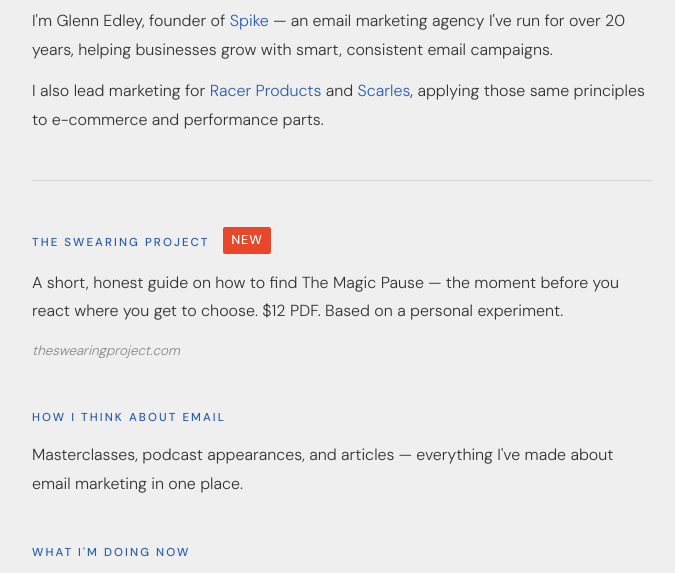
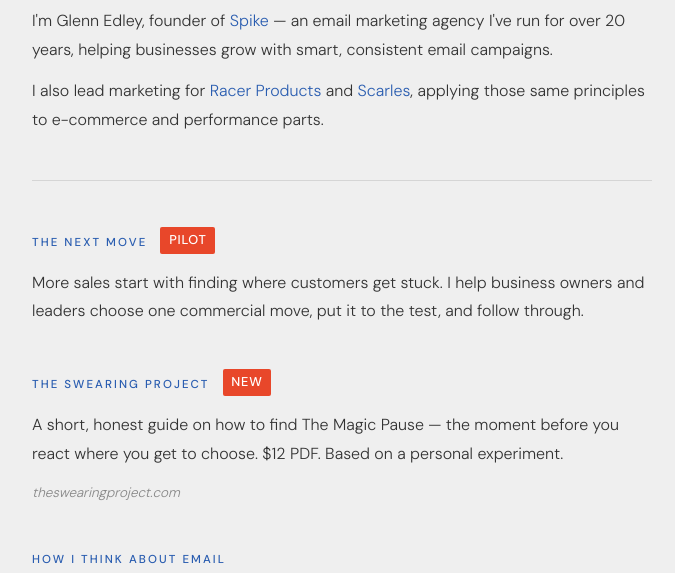
Before and after one commit to spikedev137/glennedley-site, an Astro site: page / in a window 1280 px wide. Shown: the part 158-731 px from the top of the page, without its empty margins (298-973 px from the left). Built offline with nearby package versions, Linux system fonts and the light colour scheme; Astro itself is replaced by a stand-in of ours.

Commit message:
Integrate The Next Move with current site

```diff
--- a/src/pages/index.astro
+++ b/src/pages/index.astro
@@ -7,6 +7,8 @@
   <p>I'm Glenn Edley, founder of <a href="https://spike.co.nz" target="_blank" rel="noopener">Spike</a> — an email marketing agency I've run for over 20 years, helping businesses grow with smart, consistent email campaigns.</p>
   <p>I also lead marketing for <a href="https://racerproducts.co.nz" target="_blank" rel="noopener">Racer Products</a> and <a href="https://scarles.co.nz" target="_blank" rel="noopener">Scarles</a>, applying those same principles to e-commerce and performance parts.</p>
   <div class="section">
+    <h2><a href="/the-next-move/">The Next Move</a> <span class="highlight">Pilot</span></h2>
+    <p>More sales start with finding where customers get stuck. I help business owners and leaders choose one commercial move, put it to the test, and follow through.</p>
     <h2><a href="https://theswearingproject.com" target="_blank" rel="noopener">The Swearing Project</a> <span class="highlight">New</span></h2>
     <p>A short, honest guide on how to find The Magic Pause — the moment before you react where you get to choose. $12 PDF. Based on a personal experiment.</p>
     <p class="aside">theswearingproject.com</p>
```
